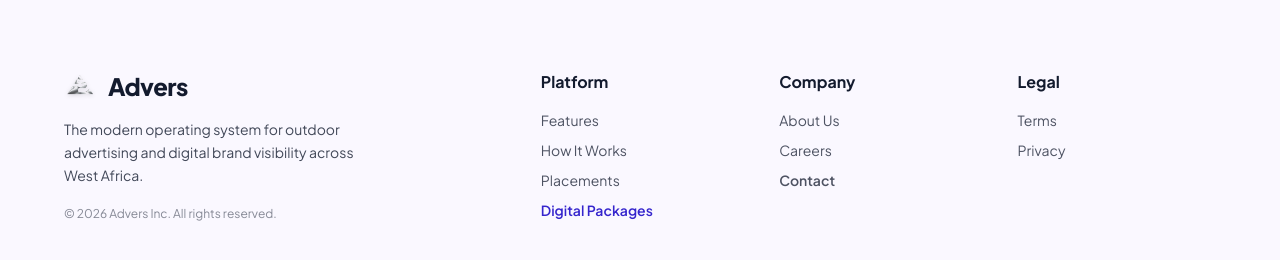
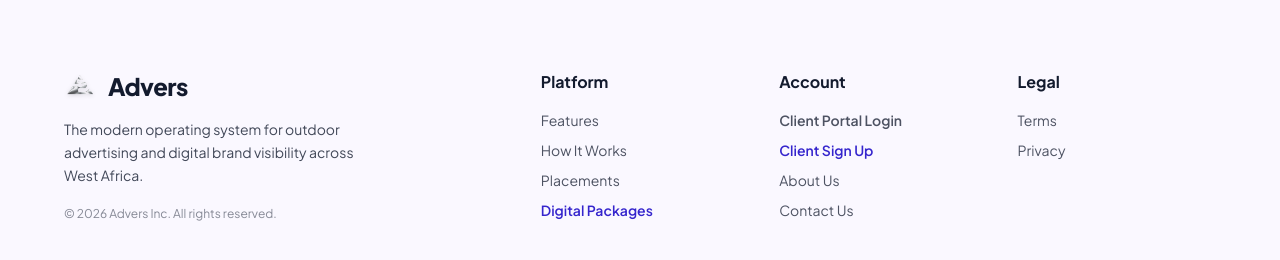
Before and after one commit to NeutronDavis/advers, a Next.js app: page /contact in a window 1280 px wide. Shown: the part 1476-1736 px from the top of the page. Built offline with nearby package versions, Linux system fonts and the light colour scheme.

Commit message:
feat: add credentials guide and UI components including CtaBanner, Footer, and Navbar

```diff
--- a/src/components/CtaBanner.tsx
+++ b/src/components/CtaBanner.tsx
@@ -1,6 +1,7 @@
 "use client";
 
 import React from "react";
+import Link from "next/link";
 
 export default function CtaBanner() {
   return (
@@ -21,19 +22,19 @@ export default function CtaBanner() {
           </p>
 
           <div className="flex flex-col sm:flex-row gap-3.5 sm:gap-5 justify-center pt-3 sm:pt-4">
-            <a
-              href="#placements"
+            <Link
+              href="/signup"
               className="bg-base-100 text-primary hover:bg-base-200 px-8 sm:px-10 py-3.5 sm:py-4.5 rounded-2xl font-extrabold text-base sm:text-lg shadow-3d hover:shadow-2xl hover:scale-105 hover:-translate-y-1 transition-all active:scale-95 text-center"
             >
               Get Started Free
-            </a>
+            </Link>
 
-            <a
-              href="#contact"
+            <Link
+              href="/contact"
               className="border border-primary-content/30 backdrop-blur-md text-primary-content px-8 sm:px-10 py-3.5 sm:py-4.5 rounded-2xl font-extrabold text-base sm:text-lg hover:bg-primary-content/10 transition-all text-center"
             >
               Talk to Sales
-            </a>
+            </Link>
           </div>
         </div>
       </div>
--- a/src/components/Footer.tsx
+++ b/src/components/Footer.tsx
@@ -56,21 +56,26 @@ export default function Footer() {
         </div>
 
         <div className="space-y-4">
-          <h5 className="font-bold text-base-content text-base">Company</h5>
+          <h5 className="font-bold text-base-content text-base">Account</h5>
           <ul className="space-y-2.5 text-sm text-base-content/75">
+            <li>
+              <Link href="/login" className="hover:text-primary font-semibold transition-colors">
+                Client Portal Login
+              </Link>
+            </li>
+            <li>
+              <Link href="/signup" className="hover:text-primary font-semibold transition-colors text-primary">
+                Client Sign Up
+              </Link>
+            </li>
             <li>
               <Link href="/about" className="hover:text-primary transition-colors">
                 About Us
               </Link>
             </li>
             <li>
-              <a href="/about" className="hover:text-primary transition-colors">
-                Careers
-              </a>
-            </li>
-            <li>
-              <Link href="/contact" className="hover:text-primary transition-colors font-semibold">
-                Contact
+              <Link href="/contact" className="hover:text-primary transition-colors">
+                Contact Us
               </Link>
             </li>
           </ul>
--- a/src/components/Navbar.tsx
+++ b/src/components/Navbar.tsx
@@ -64,15 +64,18 @@ export default function Navbar() {
         {/* Action Buttons (Desktop) */}
         <div className="hidden md:flex items-center space-x-3 lg:space-x-4">
           <ThemeToggle />
-          <button className="text-base-content/80 font-semibold hover:text-primary transition-colors text-sm lg:text-base px-3 py-2">
+          <Link
+            href="/login"
+            className="text-base-content/80 font-semibold hover:text-primary transition-colors text-sm lg:text-base px-3 py-2"
+          >
             Log In
-          </button>
-          <a
-            href="/#cta"
+          </Link>
+          <Link
+            href="/signup"
             className="bg-[#4f46e5] text-white px-5 lg:px-6 py-2.5 rounded-xl font-bold hover:shadow-lg hover:shadow-indigo-500/30 hover:bg-[#3525cd] transition-all text-sm"
           >
             Get Started
-          </a>
+          </Link>
         </div>
 
         {/* Mobile Hamburger & Theme Toggle */}
@@ -141,16 +144,20 @@ export default function Navbar() {
           </nav>
 
           <div className="pt-3 border-t border-base-200 flex flex-col gap-2.5">
-            <button className="w-full text-center py-2.5 font-semibold text-base-content/80 hover:bg-base-200 rounded-xl transition-colors">
+            <Link
+              href="/login"
+              onClick={() => setMobileOpen(false)}
+              className="w-full text-center py-2.5 font-semibold text-base-content/80 hover:bg-base-200 rounded-xl transition-colors block"
+            >
               Log In
-            </button>
-            <a
-              href="/#cta"
+            </Link>
+            <Link
+              href="/signup"
               onClick={() => setMobileOpen(false)}
-              className="btn bg-[#4f46e5] hover:bg-[#3525cd] text-white w-full rounded-xl text-center border-none shadow-md font-bold py-3 text-base"
+              className="btn bg-[#4f46e5] hover:bg-[#3525cd] text-white w-full rounded-xl text-center border-none shadow-md font-bold py-3 text-base block"
             >
               Get Started
-            </a>
+            </Link>
           </div>
         </div>
       )}
```
Also changed, not shown: 1 other file (tests, documents, lock files or other folders).
